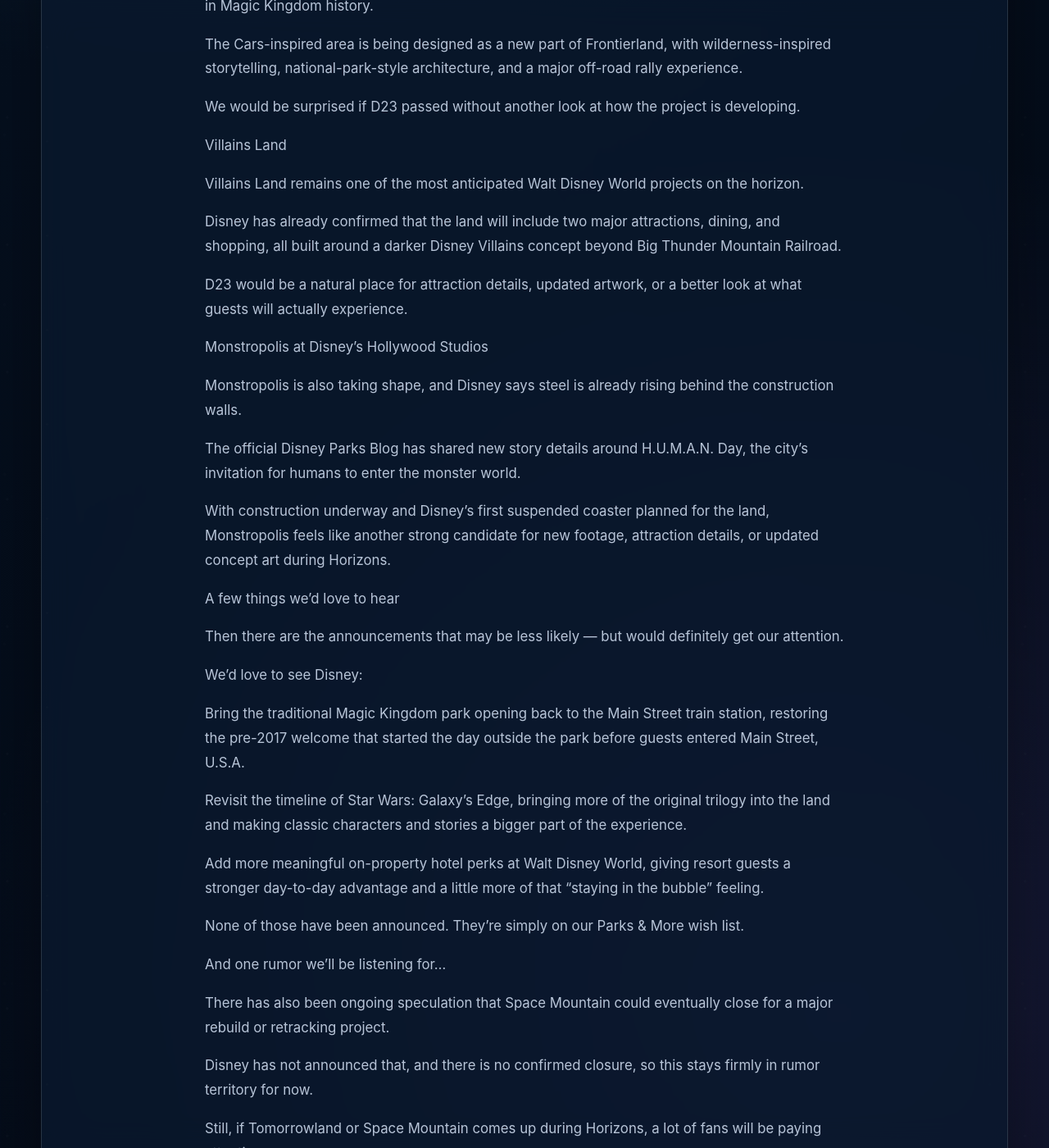
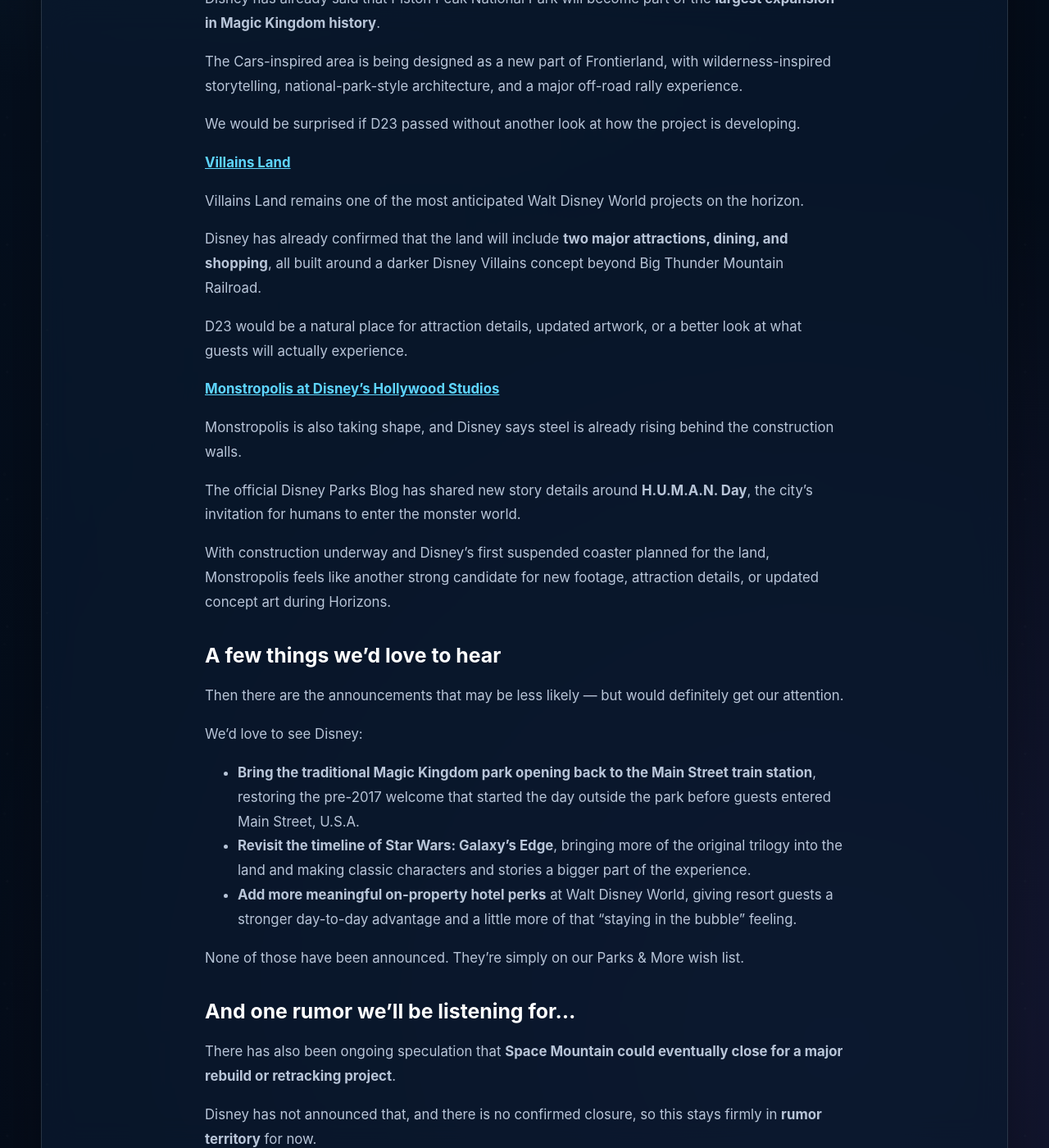
Before and after one commit to d4-dave/parksandmore-tv-website, a Jekyll site: the page built from news/d23-2026-disney-experiences-showcase.md, in a window 1280 px wide and 1400 px high, scrolled down 1721 px. Shown: the whole window at 82% size. Built offline with Jekyll 4.4.1, drawn with Linux system fonts in a browser that asks for light colours; some of the changed lines change nothing that is shown; some of the changed text lies outside the part shown.

Commit message:
PAM-NEWS restore clean D23 article source

```diff
--- a/news/d23-2026-disney-experiences-showcase.md
+++ b/news/d23-2026-disney-experiences-showcase.md
@@ -8,69 +8,68 @@
 imageAlt: "D23 2026 Disney Experiences Showcase artwork"
 imageCredit: "Image: D23"
 ---
+
 Disney fans won’t have to be inside the Honda Center to follow one of D23’s biggest presentations this year.
 
-Disney has confirmed that Horizons: Disney Experiences Showcase will stream live on Disney+ on Saturday, August 15 at 7:00 p.m. PT / 10:00 p.m. ET.
+Disney has confirmed that **[Horizons: Disney Experiences Showcase](https://d23.com/see-whats-streaming-on-disney-from-d23-the-ultimate-disney-fan-event/)** will stream live on Disney+ on **Saturday, August 15 at 7:00 p.m. PT / 10:00 p.m. ET**.
 
 The showcase is part of a larger lineup of D23 presentations streaming throughout the weekend.
 
-See the full D23 Disney+ streaming schedule →
+**[See the full D23 Disney+ streaming schedule →](https://d23.com/see-whats-streaming-on-disney-from-d23-the-ultimate-disney-fan-event/)**
 
-D23 is also framing this year’s show as a deeper look at the ambitious projects announced in 2024. Host Neil Patrick Harris will guide fans through behind-the-scenes looks, conversations with Imagineers and creative leaders, project updates, performances, announcements, and a few surprises along the way.
+D23 is also framing this year’s show as a deeper look at the ambitious projects announced in 2024. Host **Neil Patrick Harris** will guide fans through behind-the-scenes looks, conversations with Imagineers and creative leaders, project updates, performances, announcements, and a few surprises along the way.
 
 That makes this year’s presentation especially interesting for Walt Disney World fans, because several major projects are already in active development.
 
-What we expect to hear more about
+## What we expect to hear more about
 
-Piston Peak National Park
+**[Piston Peak National Park](https://disneyparksblog.com/wdw/piston-peak-national-park-builds-on-the-story-of-frontierland/)**
 
-Disney has already said that Piston Peak National Park will become part of the largest expansion in Magic Kingdom history.
+Disney has already said that Piston Peak National Park will become part of the **largest expansion in Magic Kingdom history**.
 
 The Cars-inspired area is being designed as a new part of Frontierland, with wilderness-inspired storytelling, national-park-style architecture, and a major off-road rally experience.
 
 We would be surprised if D23 passed without another look at how the project is developing.
 
-Villains Land
+**[Villains Land](https://disneyparksblog.com/wdw/villains-land-announced-magic-kingdom/)**
 
 Villains Land remains one of the most anticipated Walt Disney World projects on the horizon.
 
-Disney has already confirmed that the land will include two major attractions, dining, and shopping, all built around a darker Disney Villains concept beyond Big Thunder Mountain Railroad.
+Disney has already confirmed that the land will include **two major attractions, dining, and shopping**, all built around a darker Disney Villains concept beyond Big Thunder Mountain Railroad.
 
 D23 would be a natural place for attraction details, updated artwork, or a better look at what guests will actually experience.
 
-Monstropolis at Disney’s Hollywood Studios
+**[Monstropolis at Disney’s Hollywood Studios](https://disneyparksblog.com/wdw/monsters-inc-land-monstropolis-walt-disney-world/)**
 
 Monstropolis is also taking shape, and Disney says steel is already rising behind the construction walls.
 
-The official Disney Parks Blog has shared new story details around H.U.M.A.N. Day, the city’s invitation for humans to enter the monster world.
+The official Disney Parks Blog has shared new story details around **H.U.M.A.N. Day**, the city’s invitation for humans to enter the monster world.
 
 With construction underway and Disney’s first suspended coaster planned for the land, Monstropolis feels like another strong candidate for new footage, attraction details, or updated concept art during Horizons.
 
-A few things we’d love to hear
+## A few things we’d love to hear
 
 Then there are the announcements that may be less likely — but would definitely get our attention.
 
 We’d love to see Disney:
 
-Bring the traditional Magic Kingdom park opening back to the Main Street train station, restoring the pre-2017 welcome that started the day outside the park before guests entered Main Street, U.S.A.
-
-Revisit the timeline of Star Wars: Galaxy’s Edge, bringing more of the original trilogy into the land and making classic characters and stories a bigger part of the experience.
-
-Add more meaningful on-property hotel perks at Walt Disney World, giving resort guests a stronger day-to-day advantage and a little more of that “staying in the bubble” feeling.
+- **Bring the traditional Magic Kingdom park opening back to the Main Street train station**, restoring the pre-2017 welcome that started the day outside the park before guests entered Main Street, U.S.A.
+- **Revisit the timeline of Star Wars: Galaxy’s Edge**, bringing more of the original trilogy into the land and making classic characters and stories a bigger part of the experience.
+- **Add more meaningful on-property hotel perks** at Walt Disney World, giving resort guests a stronger day-to-day advantage and a little more of that “staying in the bubble” feeling.
 
 None of those have been announced. They’re simply on our Parks & More wish list.
 
-And one rumor we’ll be listening for…
+## And one rumor we’ll be listening for…
 
-There has also been ongoing speculation that Space Mountain could eventually close for a major rebuild or retracking project.
+There has also been ongoing speculation that **Space Mountain could eventually close for a major rebuild or retracking project**.
 
-Disney has not announced that, and there is no confirmed closure, so this stays firmly in rumor territory for now.
+Disney has not announced that, and there is no confirmed closure, so this stays firmly in **rumor territory** for now.
 
 Still, if Tomorrowland or Space Mountain comes up during Horizons, a lot of fans will be paying attention.
 
 Whatever Disney has planned, the fact that the showcase is streaming live should make this year’s D23 much easier for Disney Parks fans to follow in real time.
 
-What would you most like to see Disney announce or reveal during this year’s Horizons showcase?
+**What would you most like to see Disney announce or reveal during this year’s Horizons showcase?**
 
 <figure>
   <img src="/news/images/d23-2026-footer.jpg" alt="D23 2026 event stage">
```
